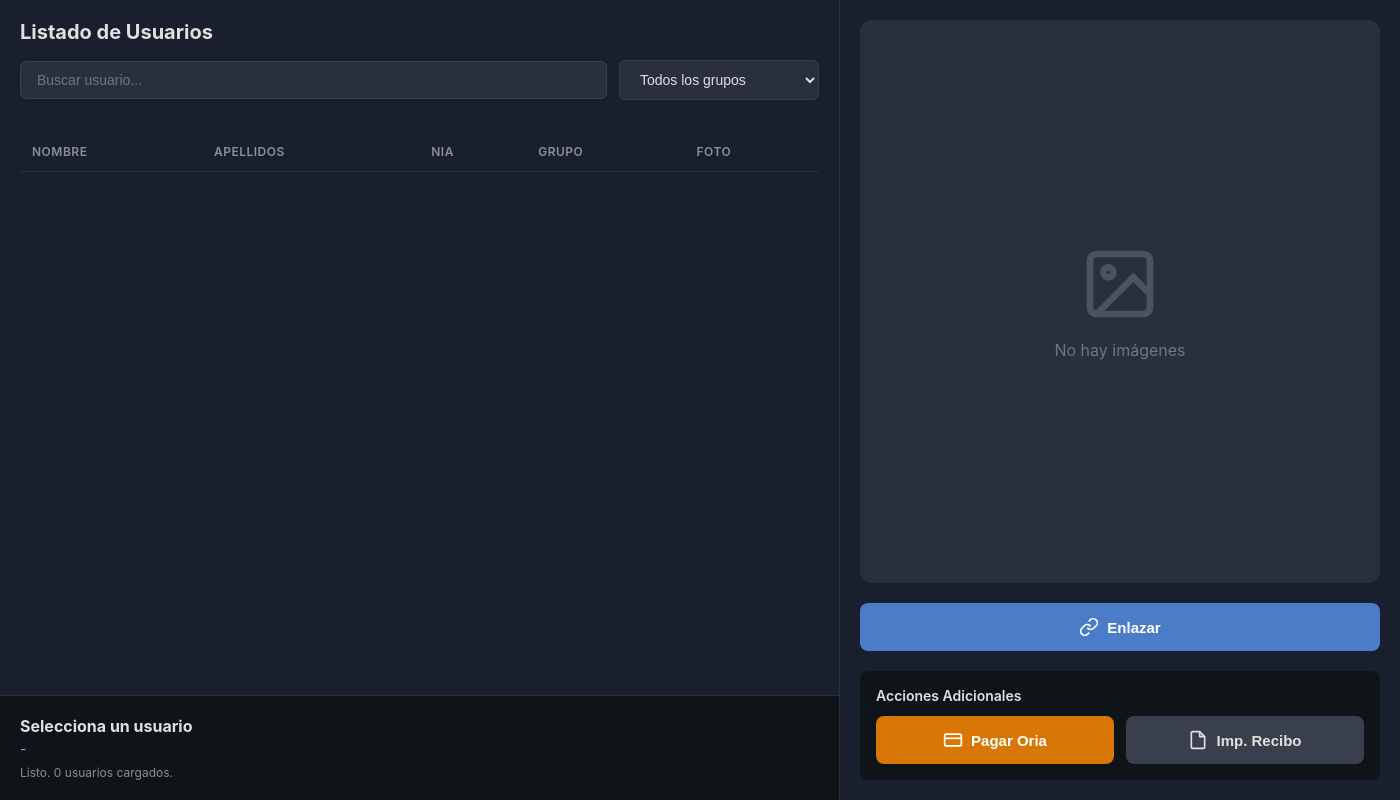
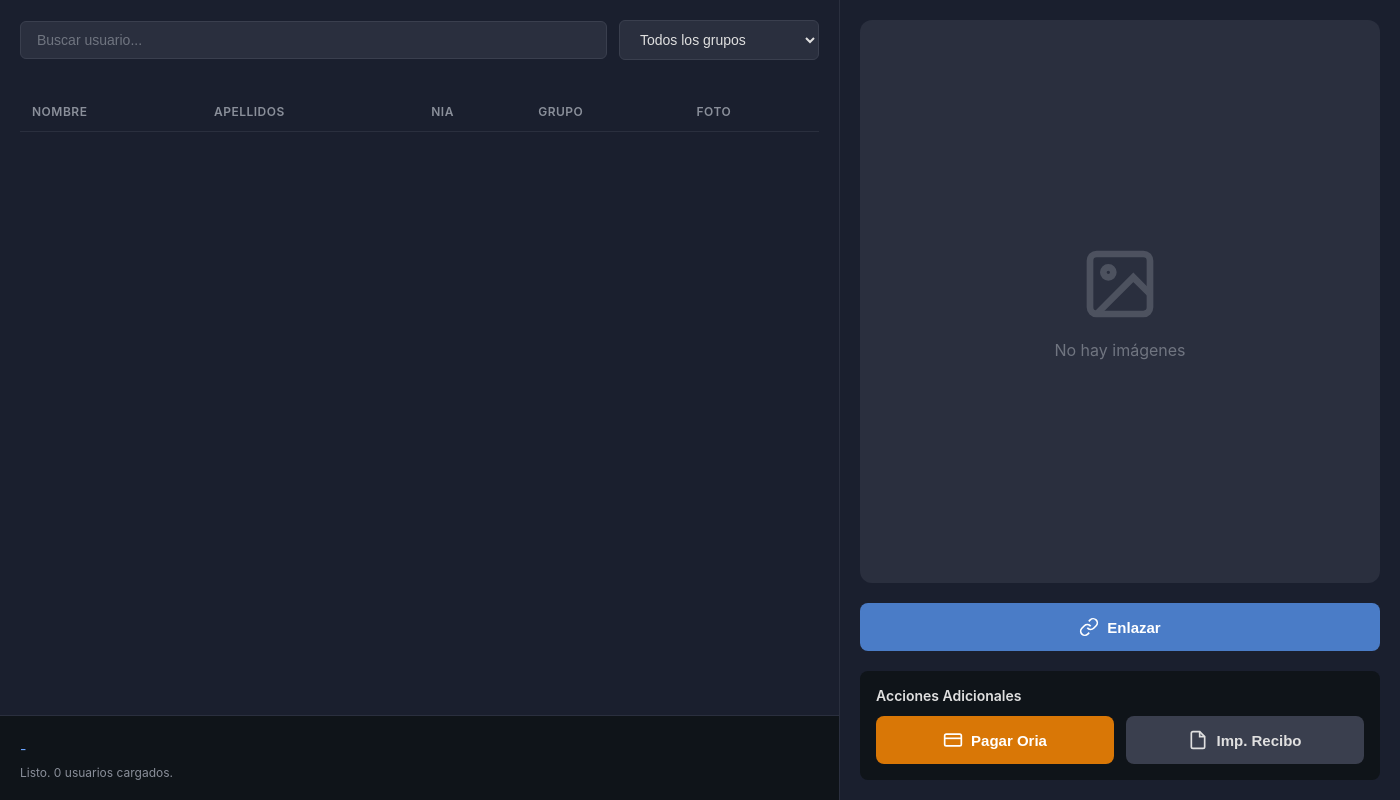
Before and after one commit to vicpiri/user-capture-app, an Electron app: page src/renderer/index.html in a window 1400 px wide. Drawn offline with Linux system fonts and the light colour scheme; no server answers.

Commit message:
Remove redundant user list header and selection text from UI and associated styles

```diff
--- a/src/renderer/index.html
+++ b/src/renderer/index.html
@@ -11,7 +11,6 @@
     <!-- Left Panel: User List -->
     <div class="left-panel">
       <div class="panel-header">
-        <h2>Listado de Usuarios</h2>
         <div class="search-bar">
           <div class="search-input-container">
             <input type="text" id="search-input" placeholder="Buscar usuario...">
@@ -47,7 +46,6 @@
 
       <div class="panel-footer">
         <div class="selection-info">
-          <strong>Selecciona un usuario</strong>
           <div id="selected-user-info" class="selected-user-name">-</div>
         </div>
         <div class="status-bar">
--- a/src/renderer/styles.css
+++ b/src/renderer/styles.css
@@ -31,10 +31,6 @@ body {
   background-color: #1a1f2e;
 }
 
-.panel-header h2 {
-  margin-bottom: 16px;
-  font-size: 20px;
-}
 
 .search-bar {
   display: flex;
```
